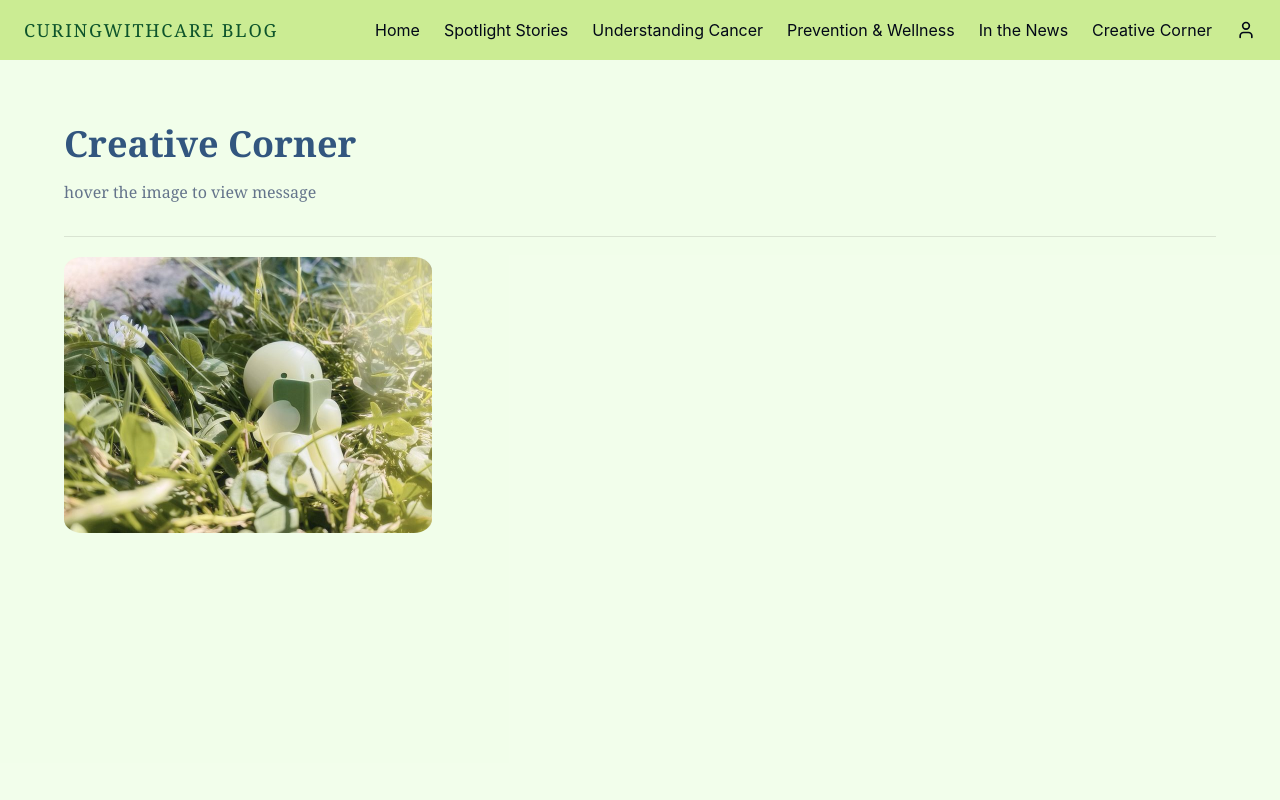
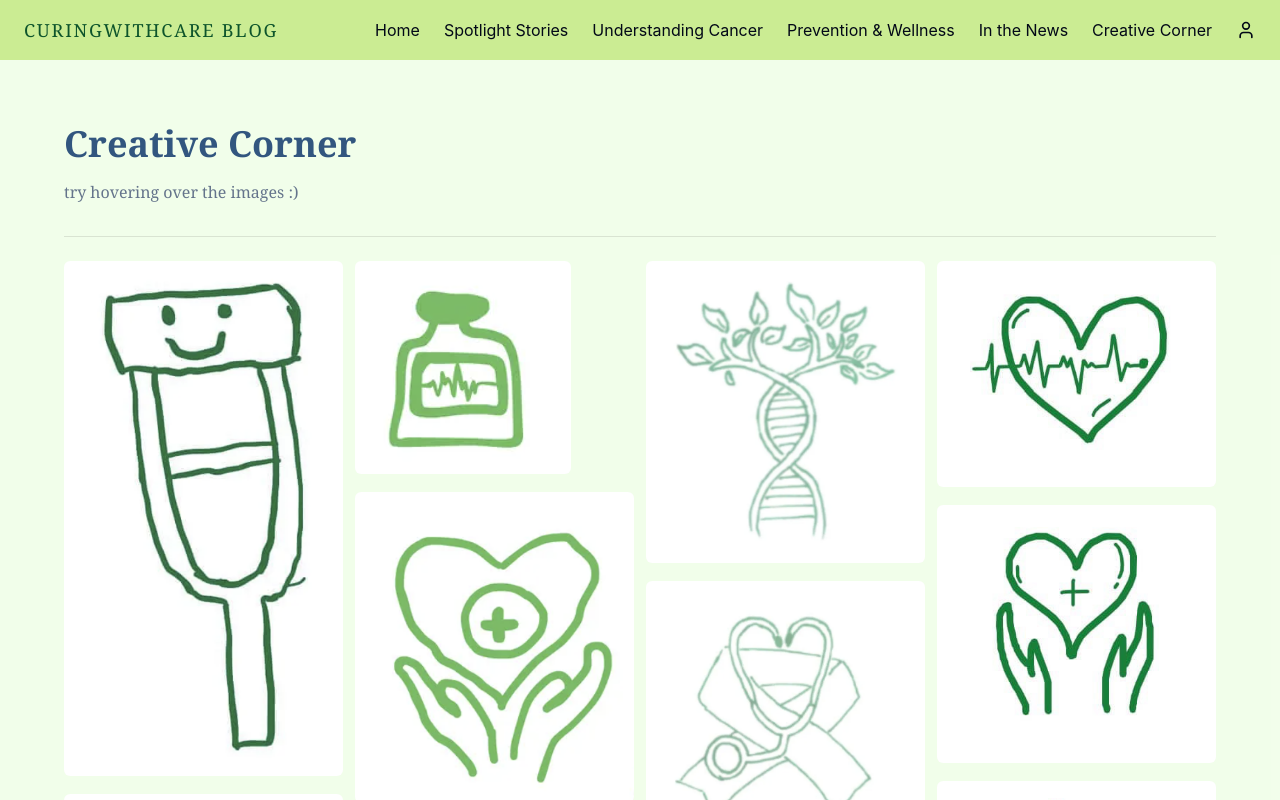
Before and after one commit to airesx2/curing-with-care-WEBAPP, a React (Vite) app: page /creative in a window 1280 px wide. Shown: the top 800 px of the page. Built offline with nearby package versions, Linux system fonts and the light colour scheme; no server answers; what @radix-ui/themes would draw is missing.

Commit message:
masonry grid layout + personal msgs

```diff
--- a/src/components/HoverCard.css
+++ b/src/components/HoverCard.css
@@ -57,6 +57,18 @@ a {
 	height: 50%;
 }
 
+.MosaicImage {
+	display: block;
+	width: 100%;
+	height: auto;
+	border-radius: 6px;
+	object-fit: cover;
+	transition: opacity 0.2s ease;
+}
+.MosaicImage:hover {
+	opacity: 0.85;
+}
+
 .Text {
 	margin: 0;
 	color: var(--mauve-12);
--- a/src/components/HoverCard.jsx
+++ b/src/components/HoverCard.jsx
@@ -1,34 +1,23 @@
 import * as React from "react";
 import { HoverCard } from "radix-ui";
 import "./HoverCard.css";
-import sampleImg from "../images/sample.jpg";
 
-const HoverCardDemo = () => (
+const HoverCardDemo = ({ src, alt, message }) => (
 	<HoverCard.Root>
 		<HoverCard.Trigger asChild>
-			<a
-				className="ImageTrigger"
-				target="_blank"
-				rel="noreferrer noopener"
-			>
-				<img
-					className="Image normal"
-					src={sampleImg}
-					alt="Sample"
-				/>
+			<a className="ImageTrigger" target="_blank" rel="noreferrer noopener">
+				<img className="MosaicImage" src={src} alt={alt || "Creative corner image"} />
 			</a>
 		</HoverCard.Trigger>
 		<HoverCard.Portal>
 			<HoverCard.Content className="HoverCardContent" sideOffset={5}>
 				<div style={{ display: "flex", flexDirection: "column", gap: 7 }}>
-
 					<div style={{ display: "flex", flexDirection: "column", gap: 15 }}>
 						<div className="Text">
-							Helllo! This is a sample hover card!
+							{message}
 						</div>
 					</div>
 				</div>
-
 				<HoverCard.Arrow className="HoverCardArrow" />
 			</HoverCard.Content>
 		</HoverCard.Portal>
--- a/src/pages/CreativeCorner.jsx
+++ b/src/pages/CreativeCorner.jsx
@@ -1,5 +1,40 @@
 import HoverCardDemo from "../components/HoverCard";
-import sampleImg from "../images/sample.jpg"
+
+const imageModules = import.meta.glob("../images/[0-9]*.{png,JPG,jpg}", { eager: true });
+const images = Object.keys(imageModules)
+  .sort((a, b) => parseInt(a.match(/(\d+)/)[1]) - parseInt(b.match(/(\d+)/)[1]))
+  .map(key => imageModules[key].default);
+
+const messages = [
+  "You are so much stronger than you realize, even on the days when it genuinely doesn't feel that way.",
+  "Every single day that you show up matters and you deserve to actually know that.",
+  "You don't have to be brave all the time — it is completely okay to just rest today.",
+  "The people who love you are holding you up even in the moments you can't feel it.",
+  "You have already made it through so many hard days and that says everything about who you are.",
+  "It is okay to feel everything you are feeling right now, every single bit of it is valid.",
+  "You are not alone in this, not for a single moment, even when it feels that way.",
+  "Your courage doesn't always have to look like strength — sometimes it just looks like making it to the next hour.",
+  "You are seen, you are loved, and you are absolutely worth fighting for.",
+  "Even the smallest steps forward still count and every single one of them matters.",
+  "You don't have to have it all figured out right now, just take it one breath at a time.",
+  "The love around you is real and it is so much bigger than what you are going through.",
+  "You matter so deeply to the people in your life, more than words could ever really capture.",
+  "Healing is not always a straight line and that does not mean you are doing anything wrong.",
+  "On the days you can't be strong, just let the people who love you be strong for you.",
+  "You are so much more than your diagnosis — you are so fully and wonderfully yourself.",
+  "Every moment you spend resting is your body doing something important, so please don't feel guilty for it.",
+  "You were never meant to carry all of this alone and you truly don't have to.",
+  "There is a part of you that illness simply cannot reach, no matter what.",
+  "It is okay to have a really hard day and still hold on to the belief that things can get better.",
+  "You have people in your corner who would do anything for you without a second of hesitation.",
+  "There is so much light in you and it comes through even on your darkest days.",
+  "You are allowed to feel hopeful, even when that hope feels small and a little fragile.",
+  "The kind of fight you are in takes a strength that most people will never truly understand — and you are doing it.",
+  "You are held, you are cherished, and you are never forgotten.",
+  "Whatever today has looked like, you are doing enough and that is the honest truth.",
+  "This is not the whole story of your life, there are still so many beautiful things ahead of you.",
+];
+
 export default function CreativeCorner() {
 
     return (
@@ -11,10 +46,20 @@ export default function CreativeCorner() {
             Creative Corner
           </h1>
           <p className="text-muted-foreground font-serif max-w-2xl">
-            hover the image to view message
+            try hovering over the images :)
           </p>
           <div className="mt-8 h-px bg-black/10 w-full"></div>
-          <HoverCardDemo src={sampleImg} alt="creative corner image" className="rounded-xl mt-6"/>
+          <div style={{
+            columns: "4 200px",
+            columnGap: "12px",
+            marginTop: "24px",
+          }}>
+            {images.map((src, i) => (
+              <div key={i} style={{ breakInside: "avoid", marginBottom: "12px" }}>
+                <HoverCardDemo src={src} alt={`creative corner image ${i + 1}`} message={messages[i]} />
+              </div>
+            ))}
+          </div>
         </div>
 
     </div>
```
